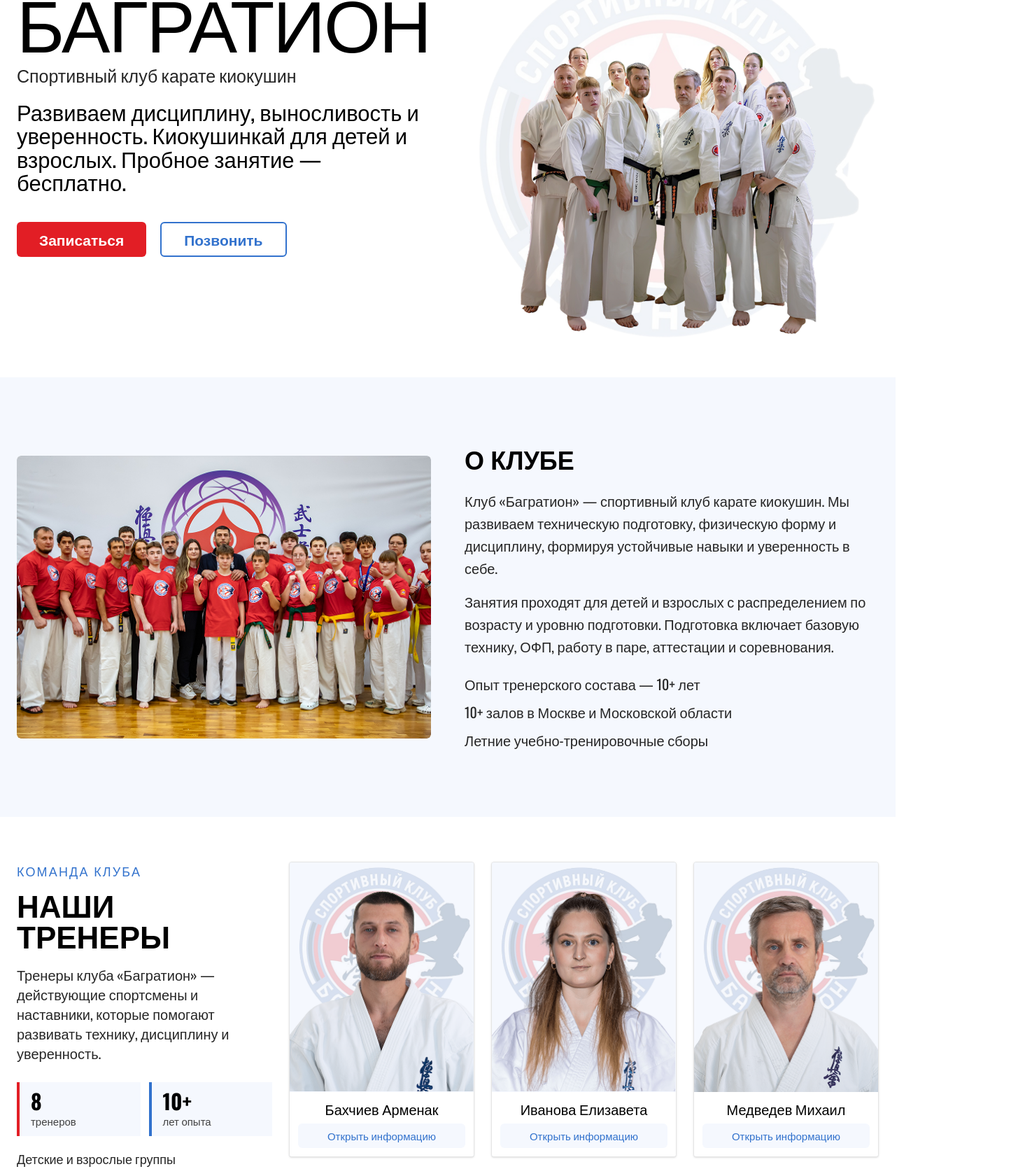
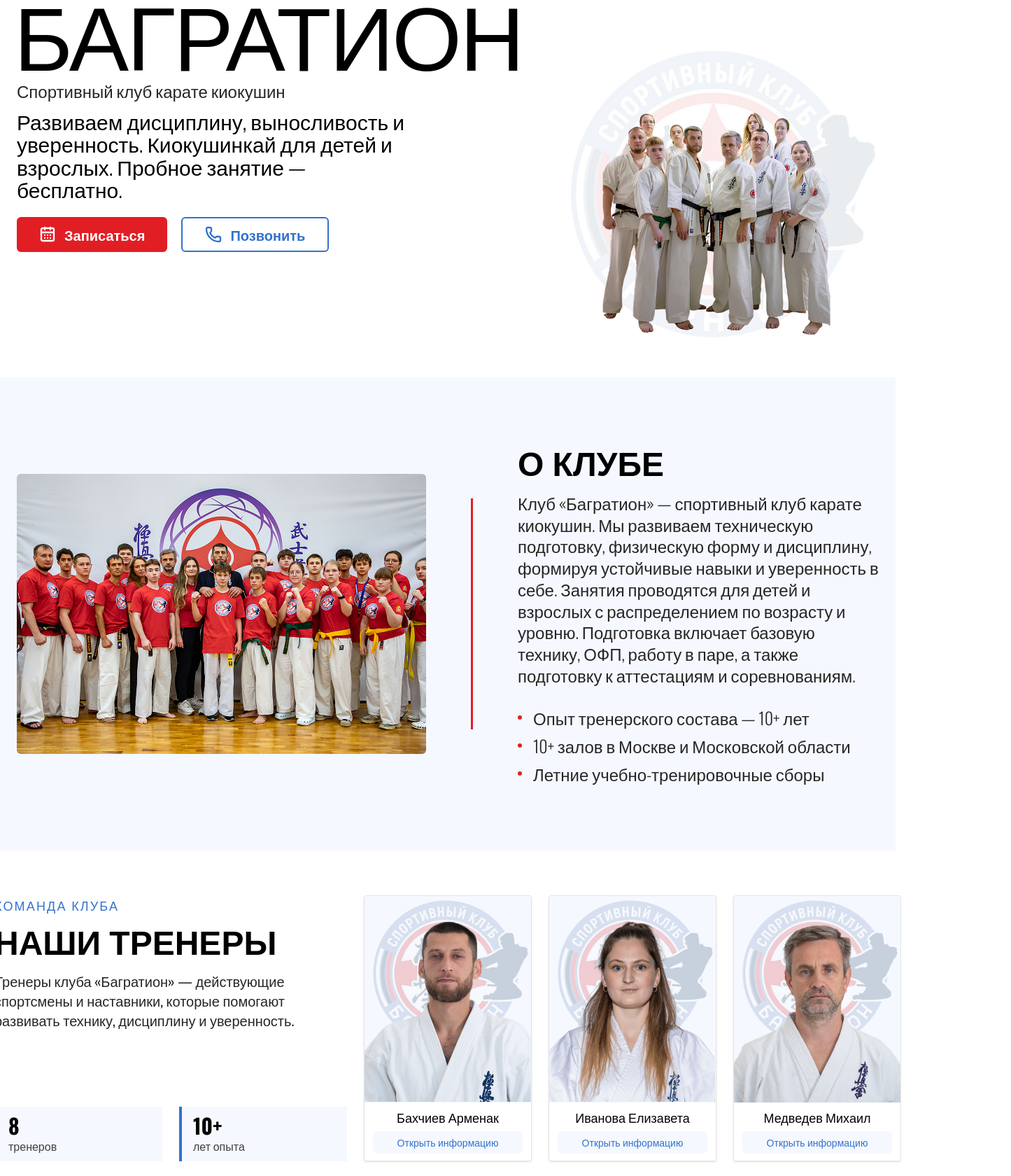
Before and after one commit to Artamenos/Bagration, a Next.js app: page / in a window 1280 px wide. Shown: the part 273-1953 px from the top of the page at 70% size, 1445 px wide, since content can reach past the window. Built offline with nearby package versions, Linux system fonts and the light colour scheme.

Commit message:
feat: refine landing sections and signup form

```diff
--- a/app/globals.css
+++ b/app/globals.css
@@ -23,6 +23,8 @@
 body {
   background: var(--background);
   color: var(--foreground);
+  padding-top: 80px;
+  scroll-padding-top: 80px;
 }
 
 .site-container {
--- a/sections/About.tsx
+++ b/sections/About.tsx
@@ -1,32 +1,42 @@
 export function About() {
   return (
     <section id="about" className="bg-[var(--color-brand-bg)] py-24">
-      <div className="site-container grid max-w-[1200px] grid-cols-1 gap-12 px-6 lg:grid-cols-2 lg:items-center">
+      <div className="site-container grid grid-cols-1 items-center gap-12 lg:grid-cols-[585px_3px_1fr] lg:gap-16">
         <img
           src="/images/club-img.png"
           alt="Спортсмены клуба Багратион"
-          className="w-full rounded-md object-cover"
+          className="h-auto w-full rounded-[4px] object-cover"
         />
 
-        <div>
-          <h2 className="text-4xl font-bold uppercase text-black">О клубе</h2>
+        <div className="hidden h-[330px] w-[3px] bg-[var(--color-brand-red)] lg:block" />
 
-          <p className="mt-6 text-xl leading-8 text-neutral-800">
+        <div className="max-w-[620px]">
+          <h2 className="text-5xl font-bold uppercase leading-none text-black">
+            О клубе
+          </h2>
+
+          <p className="mt-5 text-2xl font-light leading-[1.28] text-neutral-800">
             Клуб «Багратион» — спортивный клуб карате киокушин. Мы развиваем
             техническую подготовку, физическую форму и дисциплину, формируя
-            устойчивые навыки и уверенность в себе.
+            устойчивые навыки и уверенность в себе. Занятия проводятся для
+            детей и взрослых с распределением по возрасту и уровню. Подготовка
+            включает базовую технику, ОФП, работу в паре, а также подготовку к
+            аттестациям и соревнованиям.
           </p>
 
-          <p className="mt-4 text-xl leading-8 text-neutral-800">
-            Занятия проходят для детей и взрослых с распределением по возрасту
-            и уровню подготовки. Подготовка включает базовую технику, ОФП,
-            работу в паре, аттестации и соревнования.
-          </p>
-
-          <ul className="mt-6 space-y-3 text-xl text-neutral-800">
-            <li>Опыт тренерского состава — 10+ лет</li>
-            <li>10+ залов в Москве и Московской области</li>
-            <li>Летние учебно-тренировочные сборы</li>
+          <ul className="mt-8 space-y-3 text-2xl font-light leading-7 text-neutral-800">
+            <li className="flex items-center gap-4">
+              <span className="h-1.5 w-1.5 shrink-0 rounded-full bg-[var(--color-brand-red)]" />
+              <span>Опыт тренерского состава — 10+ лет</span>
+            </li>
+            <li className="flex items-center gap-4">
+              <span className="h-1.5 w-1.5 shrink-0 rounded-full bg-[var(--color-brand-red)]" />
+              <span>10+ залов в Москве и Московской области</span>
+            </li>
+            <li className="flex items-center gap-4">
+              <span className="h-1.5 w-1.5 shrink-0 rounded-full bg-[var(--color-brand-red)]" />
+              <span>Летние учебно-тренировочные сборы</span>
+            </li>
           </ul>
         </div>
       </div>
--- a/sections/Coaches.tsx
+++ b/sections/Coaches.tsx
@@ -17,12 +17,12 @@ type Coach = {
 
 function CoachCard({ coach }: { coach: Coach }) {
   return (
-    <article className="w-[265px] overflow-hidden rounded-[4px] border border-neutral-200 bg-[var(--color-brand-bg)] shadow-sm">
+    <article className="w-[240px] overflow-hidden rounded-[4px] border border-neutral-200 bg-[var(--color-brand-bg)] shadow-sm">
       <div
-        className="relative h-[328px] overflow-hidden bg-[var(--color-brand-bg)] bg-top bg-no-repeat"
+        className="relative h-[295px] overflow-hidden bg-[var(--color-brand-bg)] bg-top bg-no-repeat"
         style={{
           backgroundImage: "url('/images/logo_coaches.png')",
-          backgroundSize: "265px auto",
+          backgroundSize: "240px auto",
         }}
       >
         <img
@@ -32,14 +32,14 @@ function CoachCard({ coach }: { coach: Coach }) {
         />
       </div>
 
-      <div className="bg-white px-3 py-3 text-center">
-        <h3 className="text-[20px] font-normal leading-tight text-black">
+      <div className="bg-white px-3 py-2.5 text-center">
+        <h3 className="text-lg font-normal leading-tight text-black">
           {coach.name}
         </h3>
 
         <button
           type="button"
-          className="mt-2 w-full cursor-pointer rounded-[6px] bg-[var(--color-brand-bg)] px-3 py-1.5 text-[15px] font-medium text-[var(--color-brand-blue)] transition-colors hover:bg-[var(--color-brand-blue)] hover:text-white"
+          className="mt-2 w-full cursor-pointer rounded-[6px] bg-[var(--color-brand-bg)] px-3 py-1.5 text-sm font-medium text-[var(--color-brand-blue)] transition-colors hover:bg-[var(--color-brand-blue)] hover:text-white"
         >
           Открыть информацию
         </button>
@@ -55,56 +55,51 @@ export function Coaches() {
   return (
     <section id="coaches" className="bg-white py-16">
       <div className="site-container">
-        <div className="grid grid-cols-1 gap-6 lg:flex lg:items-start lg:justify-between">
-          <div className="max-w-[430px]">
-            <p className="text-[18px] font-medium uppercase tracking-[0.12em] text-[var(--color-brand-blue)]">
+        <div className="grid grid-cols-1 justify-center gap-6 lg:grid-cols-[repeat(5,240px)]">
+          <div className="flex flex-col justify-between lg:col-span-2">
+            <div>
+              <p className="text-lg font-medium uppercase tracking-[0.12em] text-[var(--color-brand-blue)]">
                 Команда клуба
               </p>
 
-            <h2 className="mt-3 text-[44px] font-bold uppercase leading-none text-black">
+              <h2 className="mt-3 text-5xl font-bold uppercase leading-none text-black">
                 Наши тренеры
               </h2>
 
-            <p className="mt-5 text-[20px] leading-7 text-neutral-800">
-              Тренеры клуба «Багратион» — действующие спортсмены и наставники,
-              которые помогают развивать технику, дисциплину и уверенность.
+              <p className="mt-5 max-w-[430px] text-xl leading-7 text-neutral-800">
+                Тренеры клуба «Багратион» — действующие спортсмены и
+                наставники, которые помогают развивать технику, дисциплину и
+                уверенность.
               </p>
+            </div>
 
-            <div className="mt-7 grid grid-cols-2 gap-3">
+            <div className="mt-7 grid grid-cols-1 gap-6 sm:grid-cols-2">
               <div className="border-l-4 border-[var(--color-brand-red)] bg-[var(--color-brand-bg)] px-4 py-3">
-                <div className="text-[30px] font-bold leading-none text-black">
+                <div className="text-3xl font-bold leading-none text-black">
                   8
                 </div>
-                <div className="mt-1 text-[15px] leading-tight text-neutral-700">
+                <div className="mt-1 text-base leading-tight text-neutral-700">
                   тренеров
                 </div>
               </div>
 
               <div className="border-l-4 border-[var(--color-brand-blue)] bg-[var(--color-brand-bg)] px-4 py-3">
-                <div className="text-[30px] font-bold leading-none text-black">
+                <div className="text-3xl font-bold leading-none text-black">
                   10+
                 </div>
-                <div className="mt-1 text-[15px] leading-tight text-neutral-700">
+                <div className="mt-1 text-base leading-tight text-neutral-700">
                   лет опыта
                 </div>
               </div>
             </div>
-
-            <ul className="mt-5 space-y-2 text-[18px] leading-6 text-neutral-800">
-              <li>Детские и взрослые группы</li>
-              <li>Подготовка к аттестациям</li>
-              <li>Соревнования и учебные сборы</li>
-            </ul>
           </div>
 
-          <div className="grid grid-cols-1 justify-items-center gap-6 sm:grid-cols-2 lg:flex lg:justify-end">
           {topCoaches.map((coach) => (
             <CoachCard key={coach.id} coach={coach} />
           ))}
         </div>
-        </div>
 
-        <div className="mt-6 grid grid-cols-1 justify-items-center gap-6 sm:grid-cols-2 lg:grid-cols-[repeat(5,265px)] lg:justify-between">
+        <div className="mt-6 grid grid-cols-1 justify-center gap-6 sm:grid-cols-2 lg:grid-cols-[repeat(5,240px)]">
           {bottomCoaches.map((coach) => (
             <CoachCard key={coach.id} coach={coach} />
           ))}
--- a/sections/Hero.tsx
+++ b/sections/Hero.tsx
@@ -1,33 +1,37 @@
+import { CalendarDays, Phone } from "lucide-react";
+
 export function Hero() {
   return (
     <section id="hero" className="relative overflow-hidden bg-white">
       <div className="site-container grid min-h-[calc(100vh-80px)] max-w-[1400px] grid-cols-1 items-center gap-16 px-8 py-14 lg:grid-cols-[0.9fr_1.1fr]">        <div>
-          <h1 className="text-[104px] font-normal uppercase leading-[0.95] tracking-[-0.02em] text-black">
+          <h1 className="-ml-1 text-9xl font-normal uppercase leading-[0.9] tracking-[-0.02em] text-black">
             Багратион
           </h1>
 
-          <p className="mt-4 text-[25px] font-light leading-none text-neutral-800">
+          <p className="mt-4 text-2xl font-light leading-none text-neutral-800">
             Спортивный клуб карате киокушин
           </p>
 
-          <p className="mt-6 max-w-[610px] text-[31px] font-normal leading-[1.08] text-black">
+          <p className="mt-4 max-w-140 text-3xl font-light leading-[1.08] text-black">
             Развиваем дисциплину, выносливость и уверенность.
             Киокушинкай для детей и взрослых.
             Пробное занятие — бесплатно.
           </p>
 
-          <div className="mt-10 flex flex-wrap gap-5">
+          <div className="mt-6 flex flex-wrap gap-5">
             <a
               href="#signup"
-              className="inline-flex h-[50px] items-center justify-center rounded-[6px] bg-[var(--color-brand-red)] px-8 text-[21px] font-bold text-white transition-colors hover:bg-[#c91920]"
+              className="inline-flex h-[50px] items-center justify-center gap-3 rounded-[6px] bg-[var(--color-brand-red)] px-8 text-xl font-bold text-white transition-colors hover:bg-[#c91920]"
             >
+              <CalendarDays size={24} strokeWidth={2.3} />
               Записаться
             </a>
 
             <a
               href="tel:+79991234567"
-              className="inline-flex h-[50px] items-center justify-center rounded-[6px] border-2 border-[var(--color-brand-blue)] px-8 text-[21px] font-bold text-[var(--color-brand-blue)] transition-colors hover:bg-[var(--color-brand-blue)] hover:text-white"
+              className="inline-flex h-[50px] items-center justify-center gap-3 rounded-[6px] border-2 border-[var(--color-brand-blue)] px-8 text-xl font-bold text-[var(--color-brand-blue)] transition-colors hover:bg-[var(--color-brand-blue)] hover:text-white"
             >
+              <Phone size={24} strokeWidth={2.3} />
               Позвонить
             </a>
           </div>
```
Also changed, not shown: components/Header.tsx (+7 -5 lines), sections/Albums.tsx (+5 -5 lines), sections/Signup.tsx (+63 -20 lines), 1 other file (tests, documents, lock files or other folders). Lines whose indentation alone changed are shown as unchanged.
